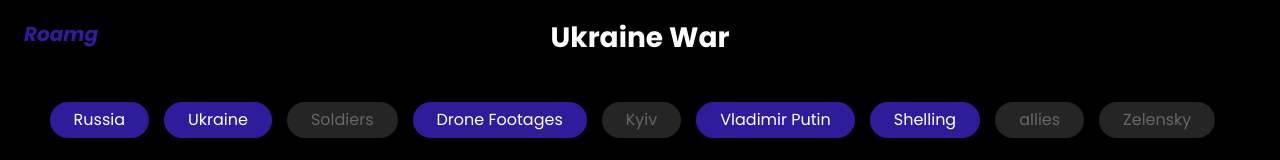
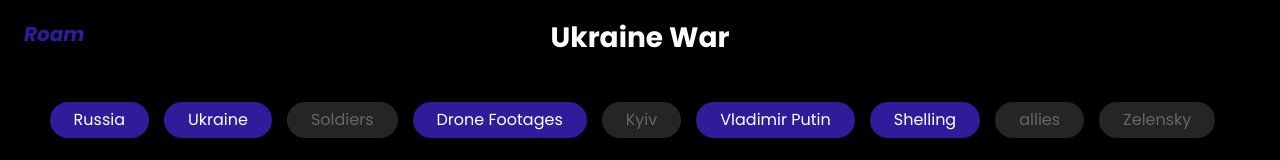
Before and after one commit to 0xdagarn/Salmon-front, a React (Create React App) app: page / in a window 1280 px wide. Shown: the top 160 px of the page. Built offline with nearby package versions, Linux system fonts and the light colour scheme; the HTML template or start-up script is replaced by a standard one.

Commit message:
rebuild1

```diff
--- a/src/components/global/Header.js
+++ b/src/components/global/Header.js
@@ -54,7 +54,7 @@ function Header() {
     return (
         <Container>
             <Logo>
-                Roamg
+                Roam
             </Logo>
             <Center>
                 Ukraine War
```
Also changed, not shown: 8 other files (tests, documents, lock files or other folders).
